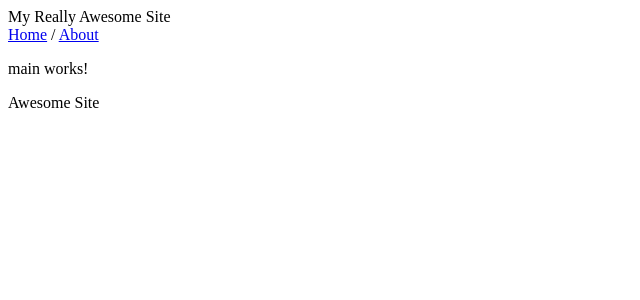
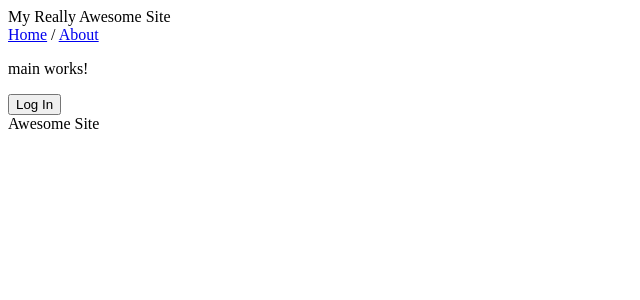
Before and after one commit to determinednewton/ng-routes, an Angular app: page / in a window 1280 px wide. Shown: the top 300 px of the page, without its empty margins (0-640 px from the left). Built offline with nearby package versions, Linux system fonts and the light colour scheme.

Commit message:
Simple user service and buttons for app root.

```diff
--- a/src/app/app.component.html
+++ b/src/app/app.component.html
@@ -6,4 +6,7 @@
 
 <router-outlet></router-outlet>
 
+<button *ngIf="!isLoggedIn()" (click)="login()">Log In</button>
+<button *ngIf="isLoggedIn()" (click)="logout()">Log Out</button>
+
 <footer>Awesome Site</footer>
--- a/src/app/app.component.ts
+++ b/src/app/app.component.ts
@@ -1,4 +1,5 @@
 import { Component } from '@angular/core';
+import { UserService } from './user.service';
 
 @Component({
   selector: 'app-root',
@@ -7,4 +8,18 @@ import { Component } from '@angular/core';
 })
 export class AppComponent {
   title = 'ng-routes';
+
+  constructor(private userService: UserService) {}
+
+  isLoggedIn() {
+    return this.userService.isLoggedIn();
+  }
+
+  login() {
+    this.userService.login();
+  }
+
+  logout() {
+    this.userService.logout();
+  }
 }
--- /dev/null
+++ b/src/app/user.service.ts
@@ -0,0 +1,22 @@
+import { Injectable } from '@angular/core';
+
+@Injectable({
+  providedIn: 'root'
+})
+export class UserService {
+  private loggedIn = false;
+
+  constructor() { }
+
+  isLoggedIn() {
+    return (this.loggedIn === true);
+  }
+
+  login() {
+    this.loggedIn = true;
+  }
+
+  logout() {
+    this.loggedIn = false;
+  }
+}
```
Also changed, not shown: 1 other file (tests, documents, lock files or other folders).
